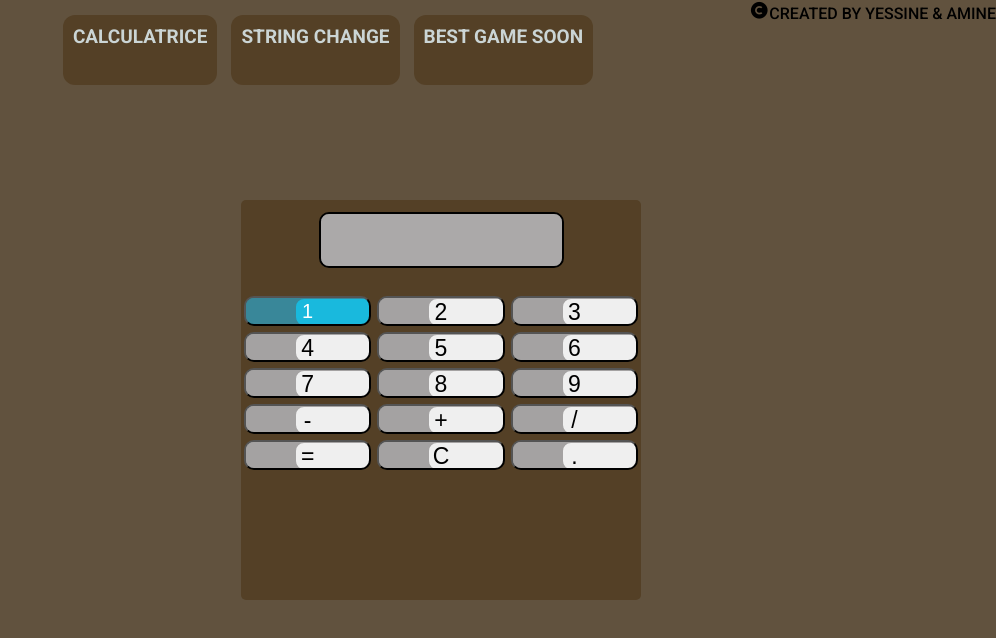
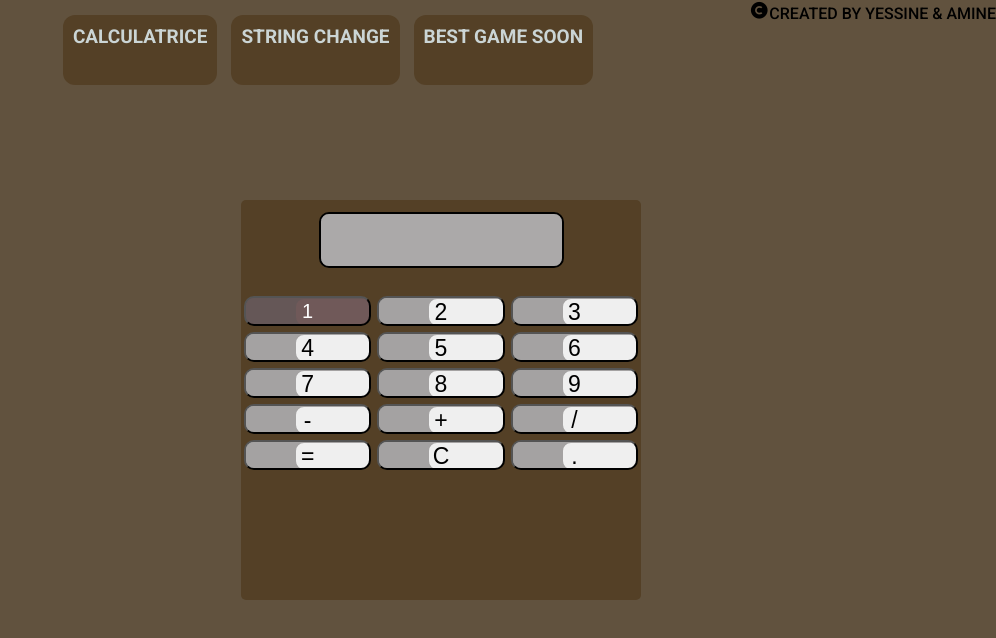
Before and after one commit to yessineZ/JSminiGame, a plain HTML site: page index.html in a window 1280 px wide. In both pictures the pointer is over the button 591 px from the left and 311 px from the top of the page. Shown: the whole page, without its empty margins (284-1280 px from the left). Drawn offline with nearby package versions, Linux system fonts and the light colour scheme.

Commit message:
Update index.html

```diff
--- a/index.html
+++ b/index.html
@@ -71,7 +71,7 @@
         box-shadow: inset rgb(236, 236, 236) ;
         color : rgb(255, 255, 255) ;
         font-size: 20px ;
-        background-color: rgb(25, 185, 221) ;
+        background-color: rgb(112, 89, 89) ;
 
 
     }
```
